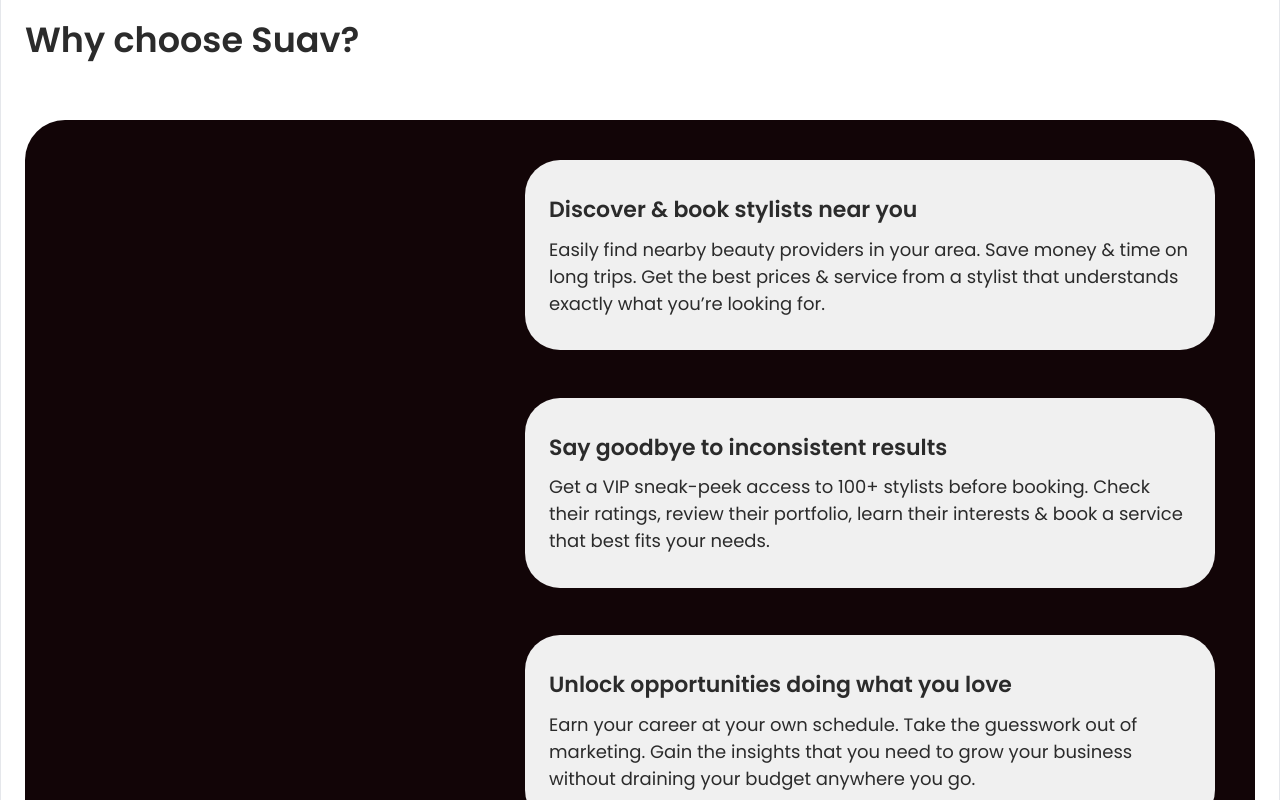
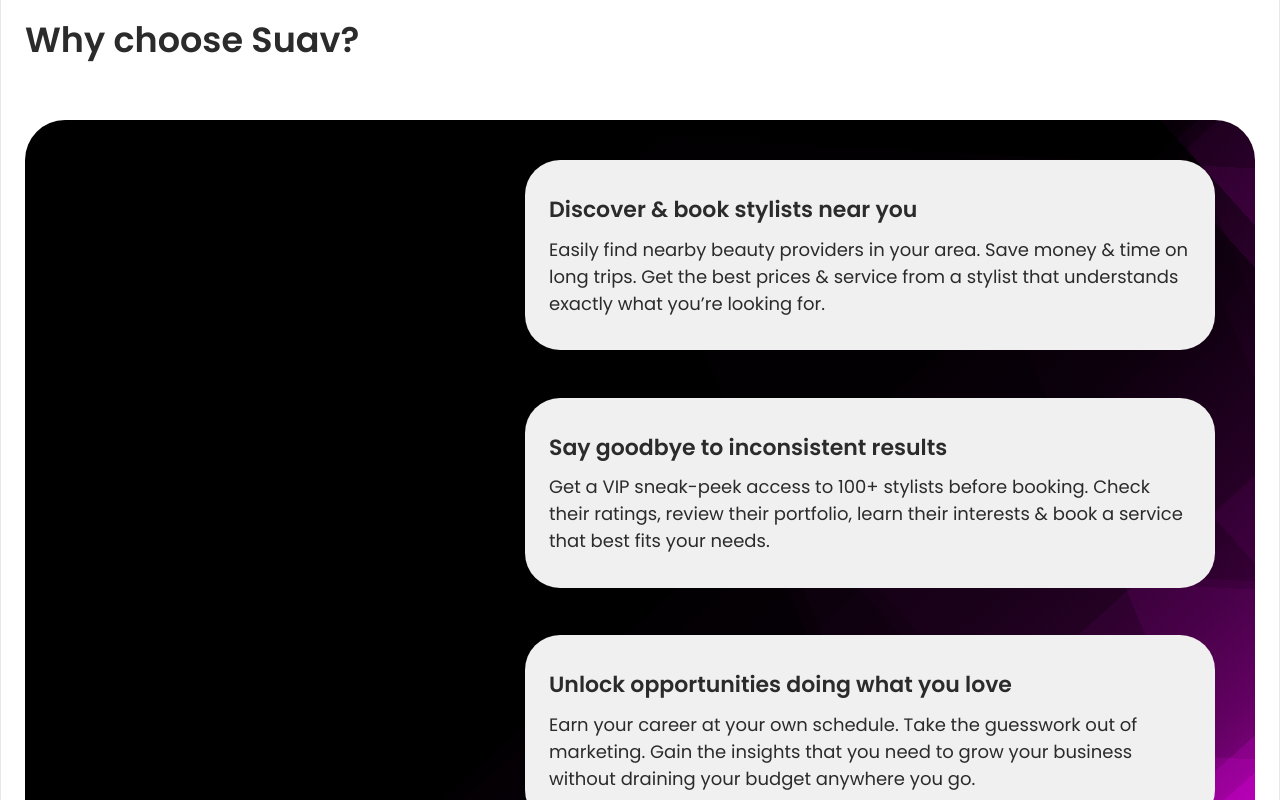
Before and after one commit to CheizeX/Suav-Landing, a Next.js app: page / in a window 1280 px wide. Shown: the part 2180-2980 px from the top of the page. Built offline with nearby package versions, Linux system fonts and the light colour scheme; a small style sheet from the web is missing; a web font is replaced by a local one.

Commit message:
feat: advantages

```diff
--- a/src/components/sections/AdvantagesSection/AdvantagesSection.tsx
+++ b/src/components/sections/AdvantagesSection/AdvantagesSection.tsx
@@ -12,7 +12,7 @@
       <div className=" w-full font-semibold text-[35px] text-gray_5">
         Why choose Suav?
       </div>
-      <div className="w-[full] h-[745px] bg-[#120507] my-[54px] rounded-[40px] flex flex-col items-end justify-between p-[40px]">
+      <div className="w-[full] h-[745px] bg-[#120507] my-[54px] rounded-[40px] flex flex-col items-end justify-between p-[40px] bgmio">
         <div className="w-[60%] min-h-[190px] p-[24px] rounded-[35px] bg-gray_1 flex flex-col justify-evenly">
           <h3 className="text-[22px] text-gray_5 font-semibold">
             Discover & book stylists near you
--- a/src/components/sections/DiscoverSection/DiscoverSection.tsx
+++ b/src/components/sections/DiscoverSection/DiscoverSection.tsx
@@ -41,7 +41,7 @@
     <section className="min-h-[900px] w-full max-w-[1366px] flex flex-col justify-between items-center overflow-x-hidden py-14">
       <div className="w-full ml-[54px] ">
         <h1 className="text-[35px] text-gray_5 font-semibold">
-          Discover Stylist on Suav
+          Discover stylists on Suav
         </h1>
       </div>
       <StyledSlider
--- a/src/styles/globals.scss
+++ b/src/styles/globals.scss
@@ -30,6 +30,7 @@
 }
 
 * {
+  scroll-behavior: smooth;
   box-sizing: border-box;
   color: '#2B2B2B';
 }
@@ -231,3 +232,76 @@
     background: transparent;
   }
 }
+
+.bgmio {
+  background-image: linear-gradient(
+      67.5deg,
+      rgb(6, 6, 6) 0%,
+      rgb(6, 6, 6) 6%,
+      rgb(29, 29, 29) 6%,
+      rgb(29, 29, 29) 57%,
+      rgb(52, 52, 52) 57%,
+      rgb(52, 52, 52) 58%,
+      rgb(75, 75, 75) 58%,
+      rgb(75, 75, 75) 79%,
+      rgb(97, 97, 97) 79%,
+      rgb(97, 97, 97) 93%,
+      rgb(120, 120, 120) 93%,
+      rgb(120, 120, 120) 95%,
+      rgb(143, 143, 143) 95%,
+      rgb(143, 143, 143) 100%
+    ),
+    linear-gradient(
+      138deg,
+      rgb(6, 6, 6) 0%,
+      rgb(6, 6, 6) 6%,
+      rgb(29, 29, 29) 6%,
+      rgb(29, 29, 29) 57%,
+      rgb(52, 52, 52) 57%,
+      rgb(52, 52, 52) 58%,
+      rgb(75, 75, 75) 58%,
+      rgb(75, 75, 75) 79%,
+      rgb(97, 97, 97) 79%,
+      rgb(97, 97, 97) 93%,
+      rgb(120, 120, 120) 93%,
+      rgb(120, 120, 120) 95%,
+      rgb(143, 143, 143) 95%,
+      rgb(143, 143, 143) 100%
+    ),
+    linear-gradient(
+      183deg,
+      rgb(6, 6, 6) 0%,
+      rgb(6, 6, 6) 6%,
+      rgb(29, 29, 29) 6%,
+      rgb(29, 29, 29) 57%,
+      rgb(52, 52, 52) 57%,
+      rgb(52, 52, 52) 58%,
+      rgb(75, 75, 75) 58%,
+      rgb(75, 75, 75) 79%,
+      rgb(97, 97, 97) 79%,
+      rgb(97, 97, 97) 93%,
+      rgb(120, 120, 120) 93%,
+      rgb(120, 120, 120) 95%,
+      rgb(143, 143, 143) 95%,
+      rgb(143, 143, 143) 100%
+    ),
+    linear-gradient(
+      48deg,
+      rgb(6, 6, 6) 0%,
+      rgb(6, 6, 6) 6%,
+      rgb(29, 29, 29) 6%,
+      rgb(29, 29, 29) 57%,
+      rgb(52, 52, 52) 57%,
+      rgb(52, 52, 52) 58%,
+      rgb(75, 75, 75) 58%,
+      rgb(75, 75, 75) 79%,
+      rgb(97, 97, 97) 79%,
+      rgb(97, 97, 97) 93%,
+      rgb(120, 120, 120) 93%,
+      rgb(120, 120, 120) 95%,
+      rgb(143, 143, 143) 95%,
+      rgb(143, 143, 143) 100%
+    ),
+    linear-gradient(138deg, rgb(8, 8, 8), rgb(224, 0, 224));
+  background-blend-mode: overlay, overlay, overlay, overlay, normal;
+}
```
